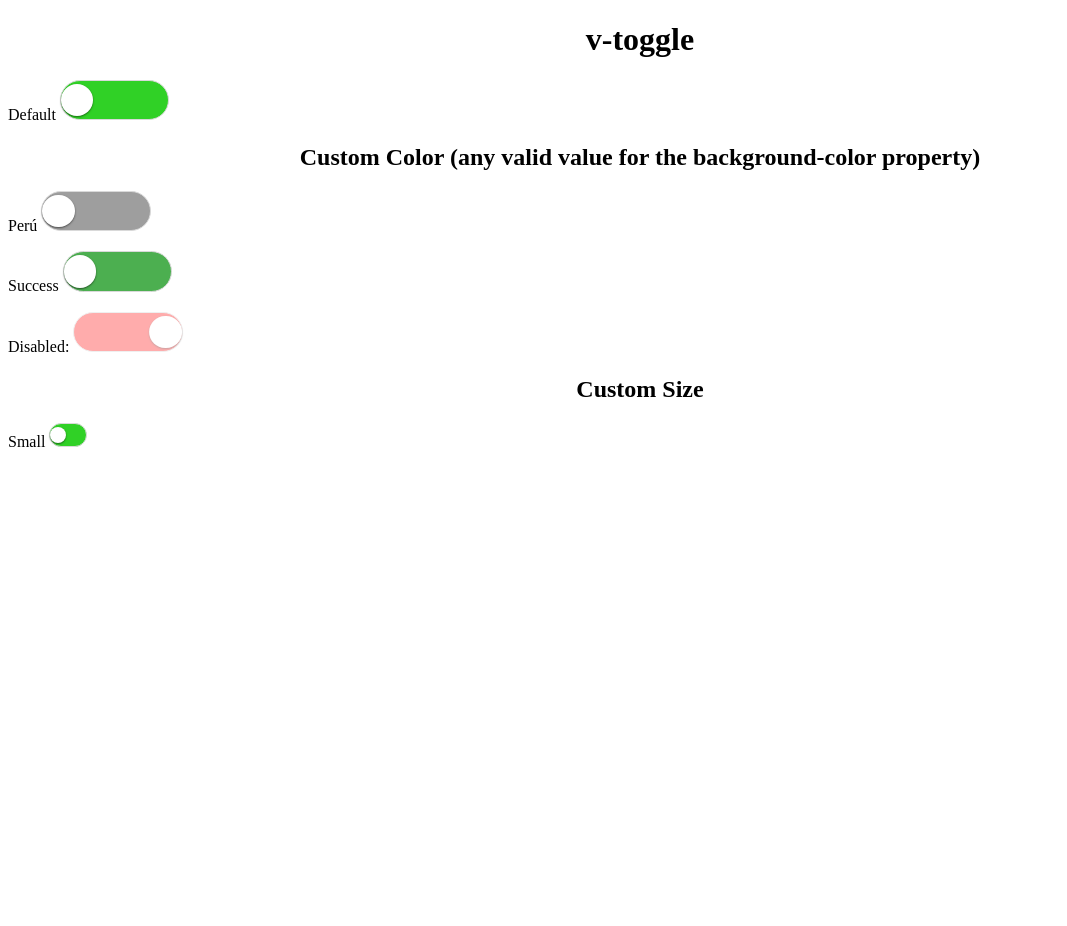
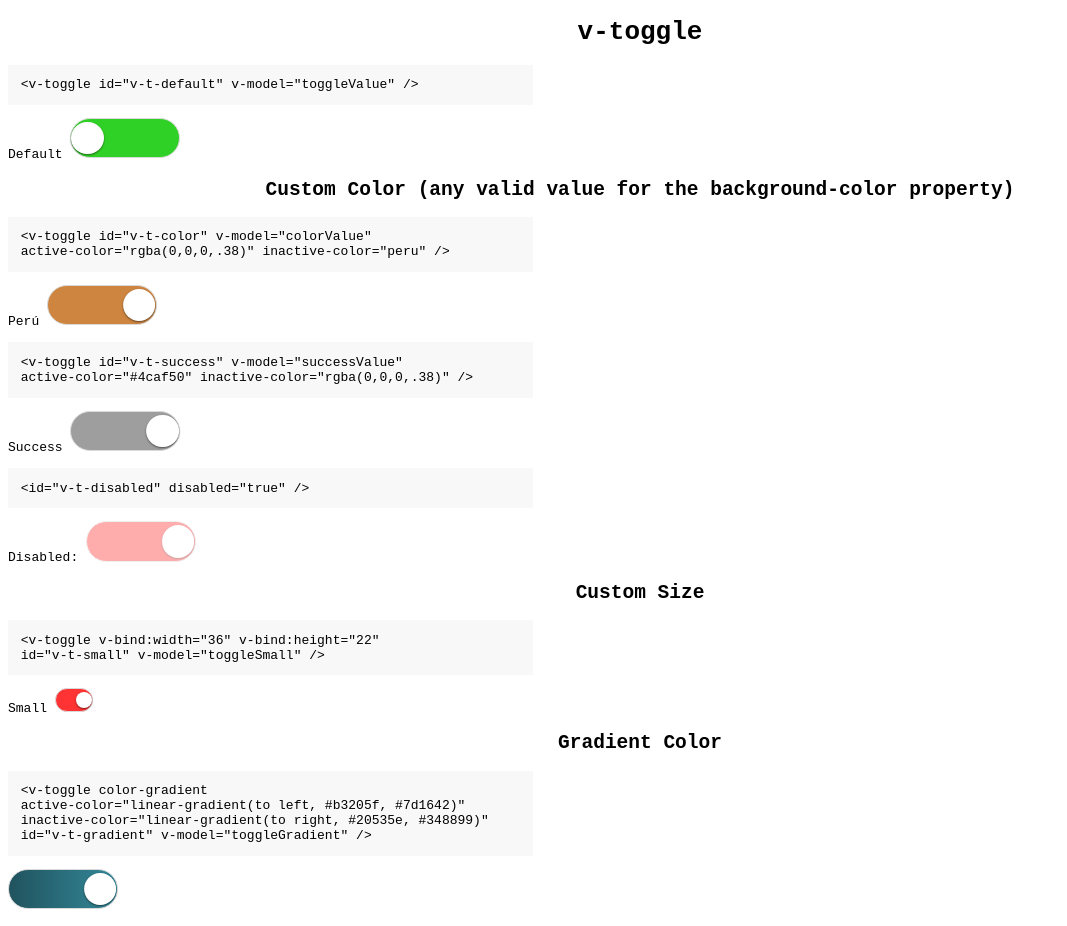
Before and after one commit to eperedo/vue-toggle, a Vue app: page / in a window 1280 px wide. Shown: the whole page, without its empty margins (0-1067 px from the left). Before the commit the page ends 800 px from the top, so only its background shows below. Built offline with nearby package versions, Linux system fonts and the light colour scheme.

Commit message:
feat(Component): Added support for gradient colors

```diff
--- a/index.html
+++ b/index.html
@@ -25,6 +25,11 @@
           if (file.match(/\.(js|css)$/)) { %>
 		<link rel="<%= chunk.initial?'preload':'prefetch' %>" href="<%= htmlWebpackPlugin.files.publicPath + file %>" as="<%= file.match(/\.css$/)?'style':'script' %>"><% }}} %>
 		<link rel="preload" href='//fonts.googleapis.com/css?family=Roboto:300,400,500,700|Material+Icons' as="style">
+		<style>
+			* {
+				font-family: monospace;
+			}
+		</style>
   </head>
   <body>
     <noscript>
--- a/poi-umd.js
+++ b/poi-umd.js
@@ -7,6 +7,6 @@ module.exports = {
 	sourceMap: false,
 	html: false,
 	format: 'umd',
-	moduleName: 'VueToggle',
+	moduleName: 'vToggle',
 	extractCSS: false
 };
--- a/src/App.vue
+++ b/src/App.vue
@@ -5,8 +5,11 @@
 		</header>
 		<main>
 			<p>
+				<pre>
+					&#60;v-toggle id="v-t-default" v-model="toggleValue" /&#62;
+				</pre>
 				Default
-				<v-toggle id="v-t-default" v-model="toggleValue" v-on:input="getValue('toggleValue')" />
+				<v-toggle id="v-t-default" v-model="toggleValue" />
 			</p>
 			<div>
 				<header>
@@ -15,17 +18,28 @@
 					</h2>
 				</header>
 			<p>
+				<pre>
+					&#60;v-toggle id="v-t-color" v-model="colorValue"
+					active-color="rgba(0,0,0,.38)" inactive-color="peru" /&#62;
+				</pre>
 				Perú
-				<v-toggle id="v-t-color" v-model="colorValue" v-on:input="getValue('colorValue')"
+				<v-toggle id="v-t-color" v-model="colorValue"
 					active-color="rgba(0,0,0,.38)" inactive-color="peru" />
 			</p>
 			<p>
+				<pre>
+					&#60;v-toggle id="v-t-success" v-model="successValue"
+						active-color="#4caf50" inactive-color="rgba(0,0,0,.38)"	/&#62;
+				</pre>
 				Success
-				<v-toggle id="v-t-success" v-model="successValue" v-on:input="getValue('successValue')"
+				<v-toggle id="v-t-success" v-model="successValue"
 					active-color="#4caf50" inactive-color="rgba(0,0,0,.38)" />
 			</p>
 			</div>
 			<p>
+				<pre>
+					&#60;id="v-t-disabled" disabled="true" /&#62;
+				</pre>
 				Disabled:
 				<v-toggle id="v-t-disabled" disabled="true" />
 			</p>
@@ -34,9 +48,30 @@
 					<h2 class="title">Custom Size</h2>
 				</header>
 				<p>
+				<pre>
+					&#60;v-toggle v-bind:width="36" v-bind:height="22"
+						id="v-t-small" v-model="toggleSmall"	/&#62;
+				</pre>
 					Small
 					<v-toggle v-bind:width="36" v-bind:height="22"
-						id="v-t-small" v-model="toggleSmall" v-on:input="getValue('toggleSmall')" />
+						id="v-t-small" v-model="toggleSmall" />
+				</p>
+			</div>
+			<div>
+				<header>
+					<h2 class="title">Gradient Color</h2>
+				</header>
+				<p>
+					<pre>
+						&#60;v-toggle color-gradient
+						active-color="linear-gradient(to left, #b3205f, #7d1642)"
+						inactive-color="linear-gradient(to right, #20535e, #348899)"
+						id="v-t-gradient" v-model="toggleGradient" /&#62;
+					</pre>
+					<v-toggle color-gradient
+						active-color="linear-gradient(to left, #b3205f, #7d1642)"
+						inactive-color="linear-gradient(to right, #20535e, #348899)"
+						id="v-t-gradient" v-model="toggleGradient" />
 				</p>
 			</div>
 		</main>
@@ -54,10 +89,11 @@ export default {
 	name: 'app',
 	data() {
 		return {
-			successValue: true,
-			colorValue: true,
+			colorValue: false,
+			successValue: false,
+			toggleGradient: false,
+			toggleSmall: false,
 			toggleValue: true,
-			toggleSmall: true,
 		};
 	},
 	components: {
@@ -73,4 +109,12 @@ export default {
 .title {
 	text-align: center;
 }
+
+pre {
+	background-color: #f8f8f8;
+	padding: 1%;
+	max-width: 500px;
+	white-space: pre-line;
+}
+
 </style>
--- a/src/components/VueToggle.vue
+++ b/src/components/VueToggle.vue
@@ -1,11 +1,11 @@
 <template>
-	<label v-bind:for="id" tabindex="0" v-on:keyup.space="onChange">
+	<label v-bind:for="id" tabindex="0" v-on:keyup.enter="onChange">
 		<div class="v-toggle" v-bind:class="isDisabled" v-bind:style="toggleStyle.containerStyle">
 			<div class="v-toggle-circle" v-bind:style="toggleStyle.circleStyle">
 				<span class="text" v-if="showText" v-bind:style="toggleStyle.textStyle">{{toggleStyle.text}}</span>
 			</div>
 		</div>
-		<input v-bind:ref="id" type="checkbox" v-bind:id="id"
+		<input v-bind:ref="id" type="checkbox" v-bind:id="id" v-bind:checked="value"
 			v-on:change="onChange" v-bind:disabled="isDisabled.disabled" hidden />
 	</label>
 </template>
@@ -32,9 +32,9 @@ function toggleStyle() {
 	const widthCircle = this.height - 6;
 	const heightCircle = this.height - 6;
 	const translateX = this.value ? 0 : (widthParent - widthCircle);
-
+	const colorProperty = this.colorGradient ? 'background-image' : 'background-color';
 	const containerStyle = {
-		'background-color': this.value ? this.activeColor : this.inactiveColor,
+		[colorProperty]: this.value ? this.activeColor : this.inactiveColor,
 		height: `${heightParent}px`,
 		width: `${widthParent}px`,
 	};
@@ -67,6 +67,10 @@ export default {
 		activeText: {
 			type: String,
 			default: 'On',
+		},
+		colorGradient: {
+			type: Boolean,
+			default: false,
 		},
 		height: {
 			type: Number,
```
Also changed, not shown: 2 other files (tests, documents, lock files or other folders).
